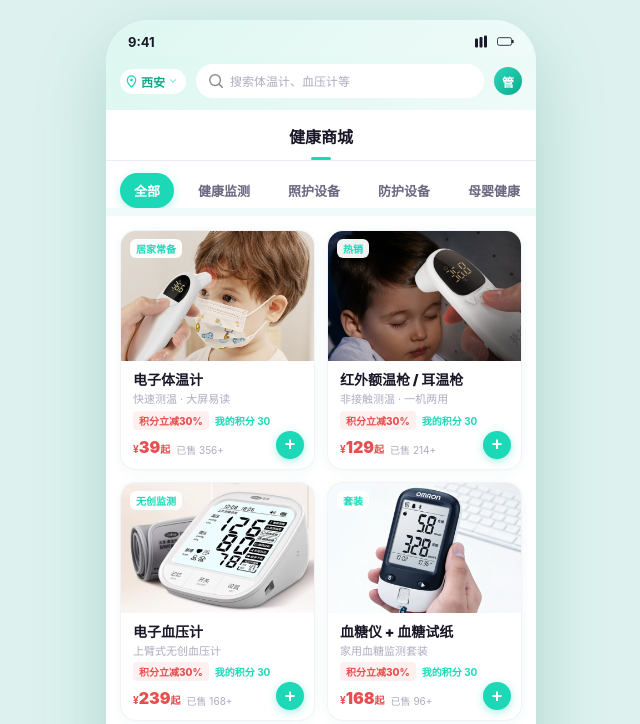
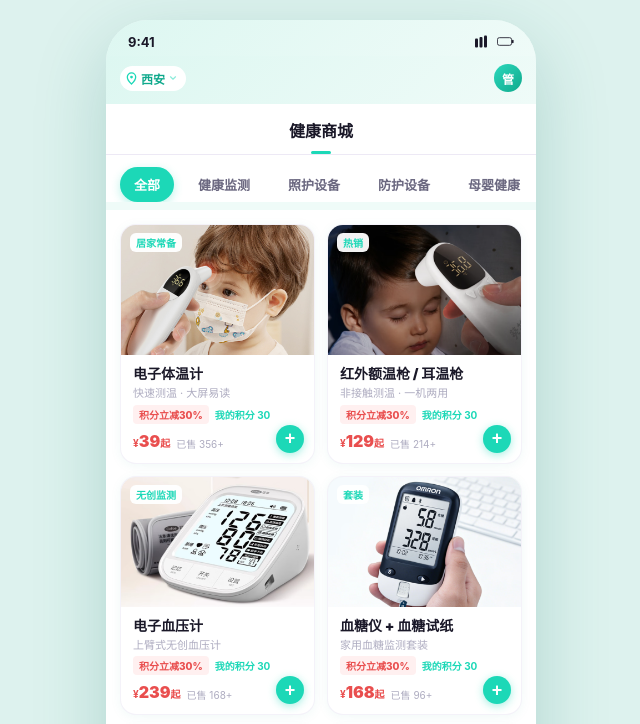
Before and after one commit to 578755309-droid/peihu, a plain HTML site: page mall.html in a window 1280 px wide. Shown: the top 724 px of the page, without its empty margins (319-959 px from the left). Drawn offline with Linux system fonts and the light colour scheme.

Commit message:
fix: 移除商城页顶部搜索栏，顶部改为定位与头像两端分布
与首页保持一致不显示搜索框；同步修复 renderProducts 读取已删除 searchInput 的空引用隐患

Co-Authored-By: Claude Sonnet 4.6 noreply@anthropic.com

```diff
--- a/mall.html
+++ b/mall.html
@@ -20,15 +20,11 @@
     .status-right{display:flex;align-items:center;gap:5px}
     .status-right svg{width:17px;height:17px}
 
-    /* ── 顶部搜索栏（与 home.html 一致） ── */
-    .top-bar{display:flex;align-items:center;gap:10px;padding:8px 14px 12px;background:linear-gradient(135deg,#DDF7F1,#EFFBF8)}
+    /* ── 顶部栏（定位 + 头像） ── */
+    .top-bar{display:flex;align-items:center;justify-content:space-between;gap:10px;padding:8px 14px 12px;background:linear-gradient(135deg,#DDF7F1,#EFFBF8)}
     .city-pill{display:inline-flex;align-items:center;gap:3px;padding:4px 8px 4px 5px;border-radius:14px;background:#fff;font-size:12px;font-weight:800;color:var(--purple-dark);cursor:pointer;flex-shrink:0}
     .city-pill svg{width:13px;height:13px}
     .city-pill .chev{width:10px;height:10px;opacity:.5}
-    .top-search{flex:1;display:flex;align-items:center;gap:6px;height:34px;padding:0 12px;border-radius:17px;background:#fff}
-    .top-search svg{width:16px;height:16px;opacity:.5}
-    .top-search input{flex:1;border:0;background:none;outline:none;font-size:12px;color:var(--text2);font-family:inherit}
-    .top-search input::placeholder{color:var(--text3)}
     .top-actions{display:flex;align-items:center;gap:6px;flex-shrink:0;cursor:pointer}
     .top-actions svg{width:22px;height:22px;color:var(--purple-dark)}
     .top-avatar{width:28px;height:28px;border-radius:50%;background:linear-gradient(135deg,#2BD8BC,#0FA98C);display:grid;place-items:center;font-size:12px;font-weight:900;color:#fff;flex-shrink:0}
@@ -247,10 +243,9 @@
     <!-- 状态栏 -->
     <div class="status-bar"><span>9:41</span><div class="status-right"><svg viewBox="0 0 17 12" fill="currentColor"><rect x="0" y="3" width="3" height="9" rx="1"/><rect x="4.5" y="1.5" width="3" height="10.5" rx="1"/><rect x="9" y="0" width="3" height="12" rx="1"/></svg><svg viewBox="0 0 24 12" fill="none"><rect x=".6" y=".6" width="20" height="10.8" rx="2.8" stroke="currentColor" stroke-width="1.2"/><rect x="21.2" y="3.6" width="2.2" height="4.8" rx="1.1" fill="currentColor"/></svg></div></div>
 
-    <!-- 顶部搜索栏 -->
+    <!-- 顶部栏 -->
     <div class="top-bar">
       <div class="city-pill"><svg viewBox="0 0 14 14" fill="none"><path d="M7 1a4.5 4.5 0 014.5 4.5C11.5 9 7 13 7 13S2.5 9 2.5 5.5A4.5 4.5 0 017 1z" stroke="#1CD8B7" stroke-width="1.4"/><circle cx="7" cy="5.5" r="1.5" fill="#1CD8B7"/></svg><span>西安</span><svg class="chev" viewBox="0 0 12 12" fill="none"><path d="M3 4.5l3 3 3-3" stroke="#1CD8B7" stroke-width="1.4" stroke-linecap="round" stroke-linejoin="round"/></svg></div>
-      <div class="top-search"><svg viewBox="0 0 18 18" fill="none"><circle cx="8" cy="8" r="6" stroke="currentColor" stroke-width="1.6"/><path d="M12.5 12.5L16 16" stroke="currentColor" stroke-width="1.8" stroke-linecap="round"/></svg><input id="searchInput" placeholder="搜索体温计、血压计等" oninput="renderProducts()" /></div>
       <div class="top-avatar">管</div>
     </div>
 
@@ -372,7 +367,7 @@
   function iconSvg(product,cls){return '<svg class="'+(cls||'')+'" viewBox="0 0 28 28" fill="none" aria-hidden="true">'+icon(product.icon)+'</svg>'}
   function productVisual(product,cls){const image=product.image?'<img class="product-image" src="'+esc(product.image)+'" alt="'+esc(product.name)+'" onload="this.nextElementSibling.style.display=\'none\'" onerror="this.remove()">':'';return image+iconSvg(product,'fallback-icon '+(cls||''))}
   function setCategory(button,value){category=value;document.querySelectorAll('.category').forEach(function(item){item.classList.toggle('active',item===button)});renderProducts()}
-  function renderProducts(){const keyword=(document.getElementById('searchInput').value||'').trim().toLowerCase(),list=PRODUCTS.filter(function(p){return (category==='all'||p.category===category)&&(!keyword||(p.name+p.sub).toLowerCase().includes(keyword))}),box=document.getElementById('productGrid');box.innerHTML=list.length?list.map(function(p){return '<article class="product-card" onclick="openDetail(\''+p.id+'\')"><div class="product-badge">'+esc(p.badge)+'</div><div class="product-inner"><div class="product-art '+p.tone+'">'+productVisual(p)+'</div><div class="product-info"><div class="product-name">'+esc(p.name)+'</div><div class="product-sub">'+esc(p.sub)+'</div><div class="product-pts"><span class="pts-tag">积分立减30%</span><span class="pts-link">我的积分 30</span></div><div class="product-foot"><div class="price"><small>¥</small>'+p.price+'<small>起</small></div><div class="sales">已售 '+(((p.manualSales!=null?p.manualSales:p.sales)||0)+(p.actualSales||0))+'+</div></div></div></div><button class="product-add" onclick="event.stopPropagation();addToCart(\''+p.id+'\')">+</button></article>'}).join(''):'<div class="empty" style="grid-column:1/-1">没有找到相关商品</div>'}
+  function renderProducts(){const searchEl=document.getElementById('searchInput');const keyword=((searchEl&&searchEl.value)||'').trim().toLowerCase(),list=PRODUCTS.filter(function(p){return (category==='all'||p.category===category)&&(!keyword||(p.name+p.sub).toLowerCase().includes(keyword))}),box=document.getElementById('productGrid');box.innerHTML=list.length?list.map(function(p){return '<article class="product-card" onclick="openDetail(\''+p.id+'\')"><div class="product-badge">'+esc(p.badge)+'</div><div class="product-inner"><div class="product-art '+p.tone+'">'+productVisual(p)+'</div><div class="product-info"><div class="product-name">'+esc(p.name)+'</div><div class="product-sub">'+esc(p.sub)+'</div><div class="product-pts"><span class="pts-tag">积分立减30%</span><span class="pts-link">我的积分 30</span></div><div class="product-foot"><div class="price"><small>¥</small>'+p.price+'<small>起</small></div><div class="sales">已售 '+(((p.manualSales!=null?p.manualSales:p.sales)||0)+(p.actualSales||0))+'+</div></div></div></div><button class="product-add" onclick="event.stopPropagation();addToCart(\''+p.id+'\')">+</button></article>'}).join(''):'<div class="empty" style="grid-column:1/-1">没有找到相关商品</div>'}
   var detailProduct=null;
   var DETAIL_REVIEWS=[
     {name:'零度可乐',time:'1小时前',score:'5.0',text:'质量很好，测量很准，物流也很快，过程比较顺利。'},
```
